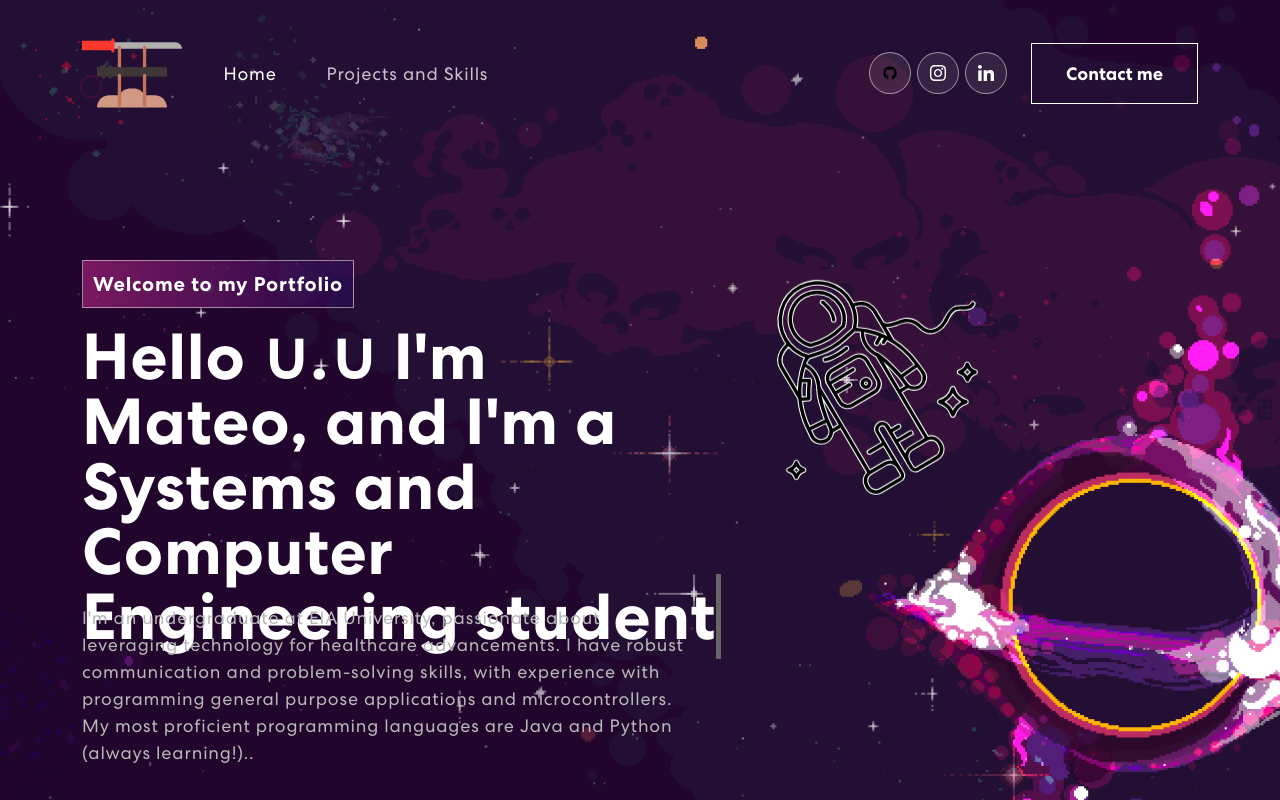
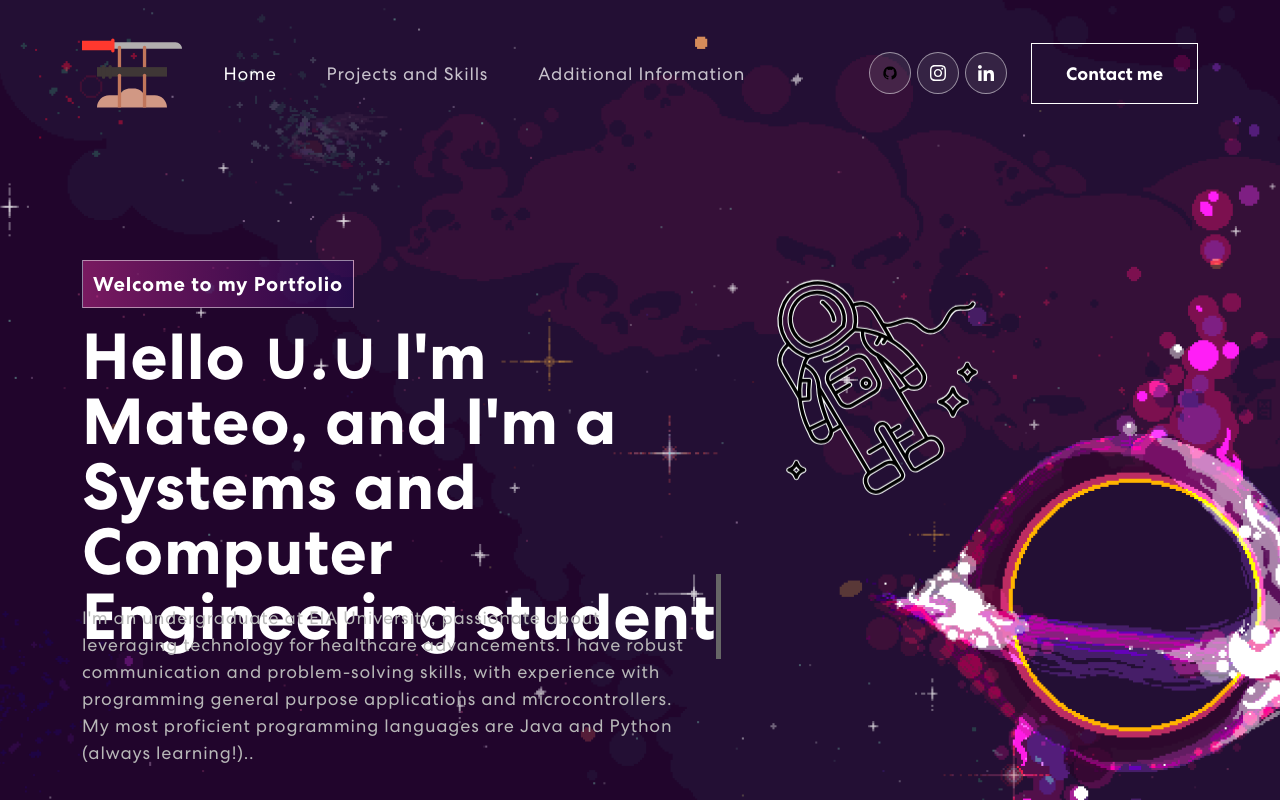
Before and after one commit to mateoavalose/WebEngineering2024-2, a React (Vite) app in the folder Portfolio/: page / in a window 1280 px wide. Shown: the top 800 px of the page. Built offline with nearby package versions, Linux system fonts and the light colour scheme.

Commit message:
Updated NavBar for AddInfo

```diff
--- a/Portfolio/src/components/NavBar.tsx
+++ b/Portfolio/src/components/NavBar.tsx
@@ -43,6 +43,8 @@ export const NavBar = () => {
                                 'active navbar-link' : 'navbar-link'} onClick={() => onUpdateActiveLink('home')}>Home</Nav.Link>
                             <Nav.Link href="#projskills" className={activeLink === 'projskills' ?
                                 'active navbar-link' : 'navbar-link'} onClick={() => onUpdateActiveLink('projskills')}>Projects and Skills</Nav.Link>
+                            <Nav.Link href="#add-info" className={activeLink === 'add-info' ?
+                                'active navbar-link' : 'navbar-link'} onClick={() => onUpdateActiveLink('add-info')}>Additional Information</Nav.Link>
                         </Nav>
                         <span className="navbar-text">
                             <div className="social-icon">
```
